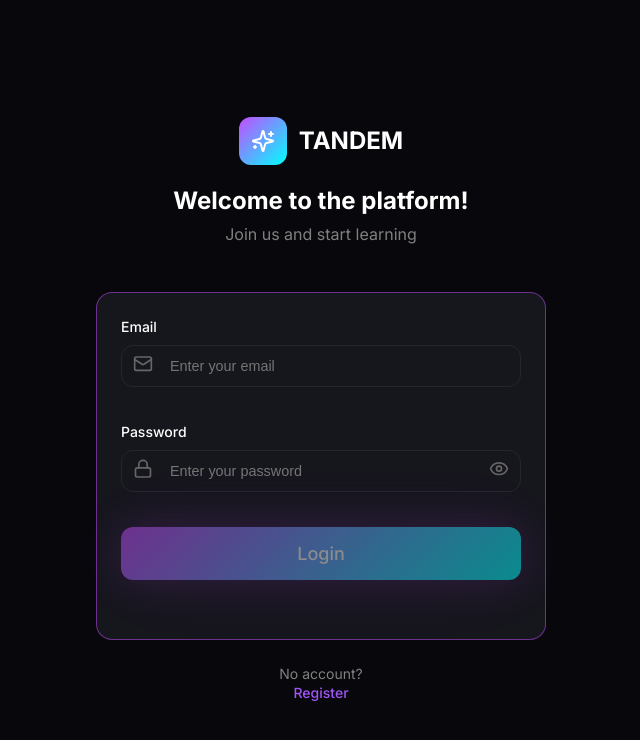
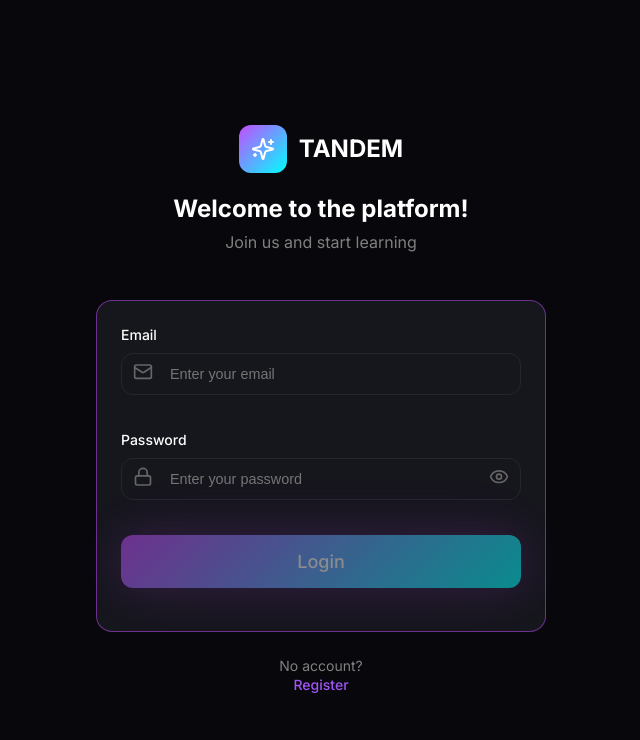
Before and after one commit to ansivgit/fe-course-2025Q3-final, a React (Vite) app: page / in a window 1280 px wide. Shown: the top 740 px of the page, without its empty margins (319-959 px from the left). Built offline with nearby package versions, Linux system fonts and the light colour scheme.

Commit message:
feat: 41 - improve visual appearance

```diff
--- a/src/components/login-form/login-form.module.css
+++ b/src/components/login-form/login-form.module.css
@@ -2,7 +2,7 @@
   width: 450px;
   border: 1px solid hsl(280 100% 65% / 0.5);
   border-radius: 1rem;
-  padding: 1.5rem;
+  padding: 1.5rem 1.5rem 0.5rem;
   background-color: var(--color-gray-900);
 
   @media (max-width: 768px) {
```
